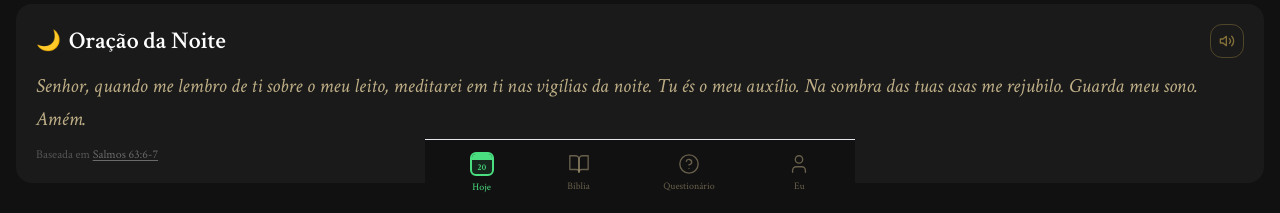
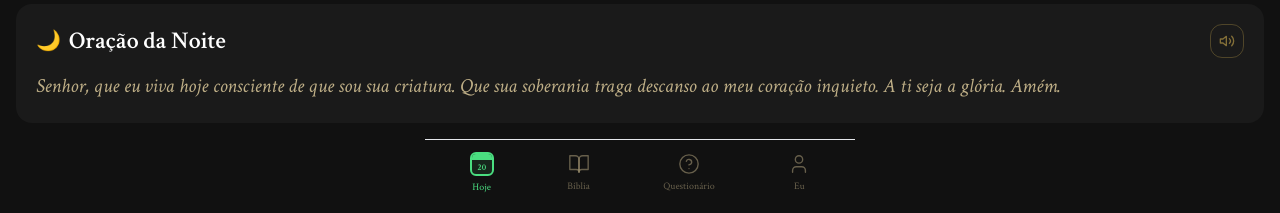
Before and after one commit to lisboafk/B-blia-, a Next.js app: page / in a window 1280 px wide. Shown: the part 593-806 px from the top of the page. Built offline with nearby package versions, Linux system fonts and the light colour scheme; a web font is replaced by a local one.

Commit message:
fix: oração usa devocional do dia, sem referência de versículo avulso
https://claude.ai/code/session_01JaRMiRdHaVFjZoHMgWtcEv

```diff
--- a/app/page.tsx
+++ b/app/page.tsx
@@ -4,7 +4,6 @@ import Link from 'next/link'
 import { Share2, Heart, BookOpen, Volume2, VolumeX } from 'lucide-react'
 import Navigation from '@/components/Navigation'
 import { getTodayDevotional } from '@/data/daily-devotionals'
-import { getMorningPrayer, getEveningPrayer } from '@/data/daily-prayers'
 
 const PT_MONTHS = ['janeiro','fevereiro','março','abril','maio','junho','julho','agosto','setembro','outubro','novembro','dezembro']
 
@@ -259,7 +258,6 @@ export default function HojePage() {
   const bgIndex = getDayOfYear() % 7
 
   const devotional = getTodayDevotional()
-  const prayer = isMorning ? getMorningPrayer() : getEveningPrayer()
 
   // Verse data comes from today's devotional so Inspiração always explains the displayed verse
   const verseId = devotional.id
@@ -336,7 +334,7 @@ export default function HojePage() {
   }
 
   const speakPrayer = () => {
-    const text = `${prayer.title}. ${prayer.prayer}`
+    const text = `Oração. ${devotional.prayer}`
     const u = new SpeechSynthesisUtterance(text)
     u.lang = 'pt-BR'
     u.rate = 0.85
@@ -459,22 +457,16 @@ export default function HojePage() {
           <div className="bg-[#1a1a1a] rounded-2xl p-5 mb-6">
             <div className="flex items-center justify-between mb-3">
               <div className="flex items-center gap-2">
-                <span className="text-xl" aria-hidden="true">{prayer.period === 'manha' ? '☀️' : '🌙'}</span>
-                <h3 className="text-white font-bold text-2xl">{prayer.title}</h3>
+                <span className="text-xl" aria-hidden="true">{isMorning ? '☀️' : '🌙'}</span>
+                <h3 className="text-white font-bold text-2xl">{isMorning ? 'Oração da Manhã' : 'Oração da Noite'}</h3>
               </div>
               <button onClick={speakPrayer} aria-label="Ouvir oração"
                 className="p-2 rounded-xl border border-[#c9a84c]/30 text-[#c9a84c]/60 hover:text-[#c9a84c] hover:border-[#c9a84c]/60 transition-all active:scale-90">
                 <Volume2 size={16} />
               </button>
             </div>
-            <p className="text-parchment/80 text-xl leading-relaxed italic mb-3">
-              {prayer.prayer}
-            </p>
-            <p className="text-white/25 text-xs">
-              Baseada em{' '}
-              <Link href={`/bible/${prayer.book}/${prayer.chapter}`} className="text-white/35 underline underline-offset-2">
-                {prayer.reference}
-              </Link>
+            <p className="text-parchment/80 text-xl leading-relaxed italic">
+              {devotional.prayer}
             </p>
           </div>
         </div>
```
